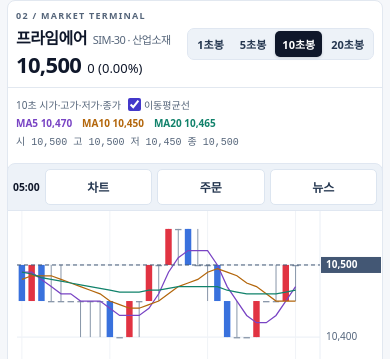
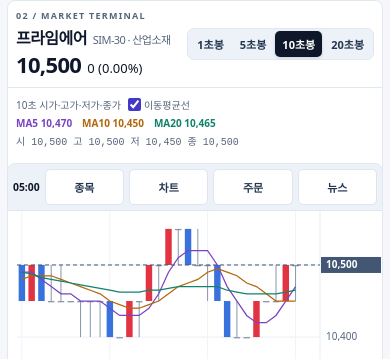
Before and after one commit to heewon-yu/dailyfoodfighter, a Jekyll site: the page scalping-king-android/www/index.html, which Jekyll copies as it is, in a window 390 px wide. Shown: the part 689-1048 px from the top of the page. Built offline with Jekyll 4.4.1, drawn with Linux system fonts in a browser that asks for light colours.

Commit message:
Keep Android trading screens clear of the watchlist

```diff
--- a/scalping-king-android/www/game.js
+++ b/scalping-king-android/www/game.js
@@ -1193,6 +1193,7 @@
     if (isLimit) orderPrice.scrollIntoView({block: 'nearest', inline: 'nearest'});
   });
   segment('account', value => { accountMode = value; renderAccount(); });
+  $('jumpStocks').addEventListener('click', () => document.querySelector('.sidebar').scrollIntoView({block: 'start'}));
   $('jumpChart').addEventListener('click', () => $('market').scrollIntoView({block: 'start'}));
   $('jumpTrade').addEventListener('click', () => $('orderTitle').scrollIntoView({block: 'start'}));
   $('marketJump').addEventListener('click', () => $('search').focus());
--- a/scalping-king-android/www/index.html
+++ b/scalping-king-android/www/index.html
@@ -7,7 +7,7 @@
   <meta name="description" content="가상 투자금 1억 원으로 호가와 뉴스를 읽고 5분 동안 수익률에 도전하는 주식 모의거래 게임">
   <meta name="theme-color" content="#0f172a">
   <title>5분 단타왕 | 모의거래 게임</title>
-  <link rel="stylesheet" href="./style.css?v=20261111-full-watchlist">
+  <link rel="stylesheet" href="./style.css?v=20261112-mobile-market">
   <script defer src="./risk-v2.js?v=20261111-emergency-collateral"></script>
   <script defer src="./microstructure-v2.js?v=20261111-v2"></script>
   <script defer src="./ledger-v2.js?v=20261112-credit-depth"></script>
@@ -16,7 +16,7 @@
   <script defer src="./market.js?v=20261111-v2"></script>
   <script defer src="./chart.js?v=20261110-07"></script>
   <script defer src="./android-reward.js"></script>
-  <script defer src="./game.js?v=20261112-android-share"></script>
+  <script defer src="./game.js?v=20261112-mobile-market"></script>
 </head>
 <body>
   <header class="topbar">
@@ -183,7 +183,7 @@
         </section>
       </div>
       </div>
-      <nav class="mobile-jump" aria-label="거래 화면 바로가기"><span id="mobileTimer" aria-hidden="true">05:00</span><button id="jumpChart" type="button">차트</button><button id="jumpTrade" type="button">주문</button><button id="jumpNews" type="button">뉴스 <span id="newsUnread" hidden>●</span></button><button id="jumpPause" type="button" hidden>일시정지</button><button id="jumpRestart" type="button" hidden>다시하기</button></nav>
+      <nav class="mobile-jump" aria-label="거래 화면 바로가기"><span id="mobileTimer" aria-hidden="true">05:00</span><button id="jumpStocks" type="button">종목</button><button id="jumpChart" type="button">차트</button><button id="jumpTrade" type="button">주문</button><button id="jumpNews" type="button">뉴스 <span id="newsUnread" hidden>●</span></button><button id="jumpPause" type="button" hidden>일시정지</button><button id="jumpRestart" type="button" hidden>다시하기</button></nav>
       <footer>created by 16100901</footer>
     </div>
   </main>
@@ -237,10 +237,10 @@
   </dialog>
   <dialog id="result" class="modal result-modal">
     <div class="modal-head"><div><div class="eyebrow">FINAL SCORE</div><h2>장 마감 성적표</h2></div><form method="dialog"><button class="subtle" aria-label="성적표 닫기">✕</button></form></div>
-    <div id="score" class="score"></div>
     <div class="result-actions"><button type="button" id="shareImage" class="gold" disabled>결과 공유하기</button></div>
     <div id="shareFeedback" class="feedback" role="status"></div>
     <input id="scoreShareLink" class="score-share-link" type="url" aria-label="다른 브라우저에서 열 성적표 주소" readonly hidden>
+    <div id="score" class="score"></div>
   </dialog>
 </body>
 </html>
--- a/scalping-king-android/www/style.css
+++ b/scalping-king-android/www/style.css
@@ -537,7 +537,8 @@ footer{text-align:center;font-size:10px;font-weight:400;color:#94a3b8;line-heigh
   .watchlist { display: grid; grid-template-columns: repeat(2, minmax(0, 1fr)); overflow: visible; }
   .watchlist .stock-row { width: 100%; min-width: 0; min-height: 38px; padding-block: 4px; }
   .watchlist .empty { grid-column: 1 / -1; }
-  #market, #orderTitle, #stockNewsTitle, #pendingTitle { scroll-margin-top: var(--watchlist-offset, 116px); }
+  .sidebar { position: static; }
+  #market, #orderTitle, #stockNewsTitle, #newsTitle, #pendingTitle { scroll-margin-top: 8px; }
 }
 
 @media (max-width: 550px) {
@@ -547,3 +548,8 @@ footer{text-align:center;font-size:10px;font-weight:400;color:#94a3b8;line-heigh
 .timer-actions{display:flex;align-items:center;justify-content:center;gap:4px}
 #gameHome{min-width:34px;min-height:34px;padding:3px;border-radius:5px;font-size:11px;font-weight:750}
 @media(max-width:550px){.session .timer{font-size:20px;letter-spacing:0}#gameHome{min-height:38px}}
+
+.result-actions { margin-bottom: 10px; }
+@media (max-width: 550px) {
+  .mobile-jump button { min-width: 0; padding-inline: 3px; font-size: 11px; }
+}
```
